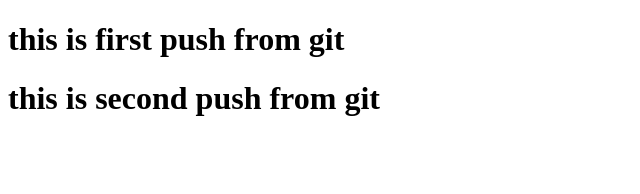
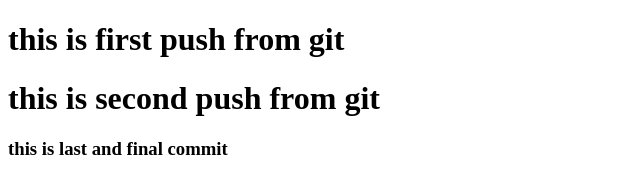
Before and after one commit to csmarwal/Setting-Automate-with-CPanel-git-, a plain HTML site: page index.html in a window 1280 px wide. Shown: the whole page, without its empty margins (0-640 px from the left). Drawn offline with Linux system fonts and the light colour scheme.

Commit message:
this is updated in index file

```diff
--- a/index.html
+++ b/index.html
@@ -11,6 +11,7 @@
 <body>
     <h1> this is first push from git</h1>
     <h1> this is second push from git</h1>
+    <h3> this is last and final commit</h3>
 </body>
 
 </html>
```
